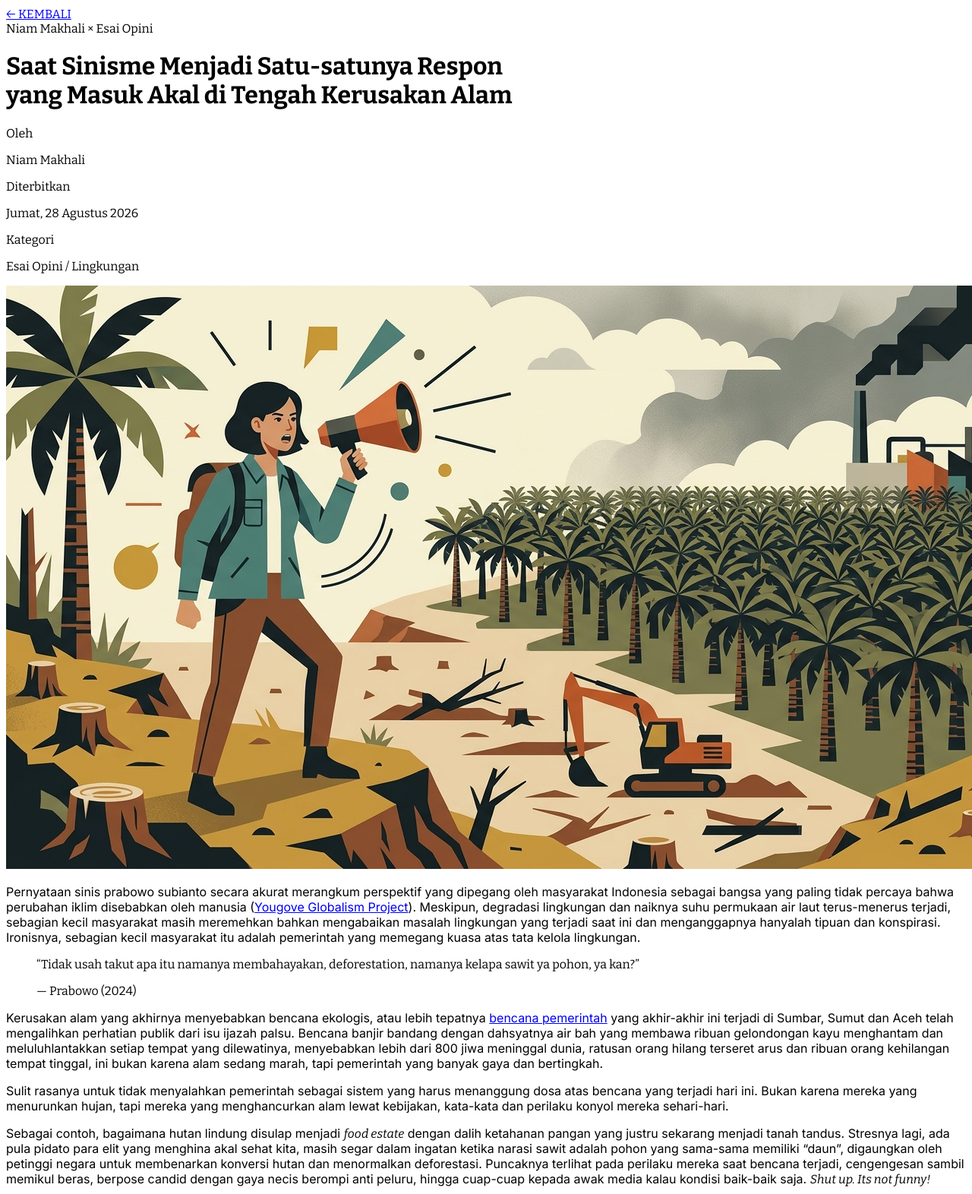
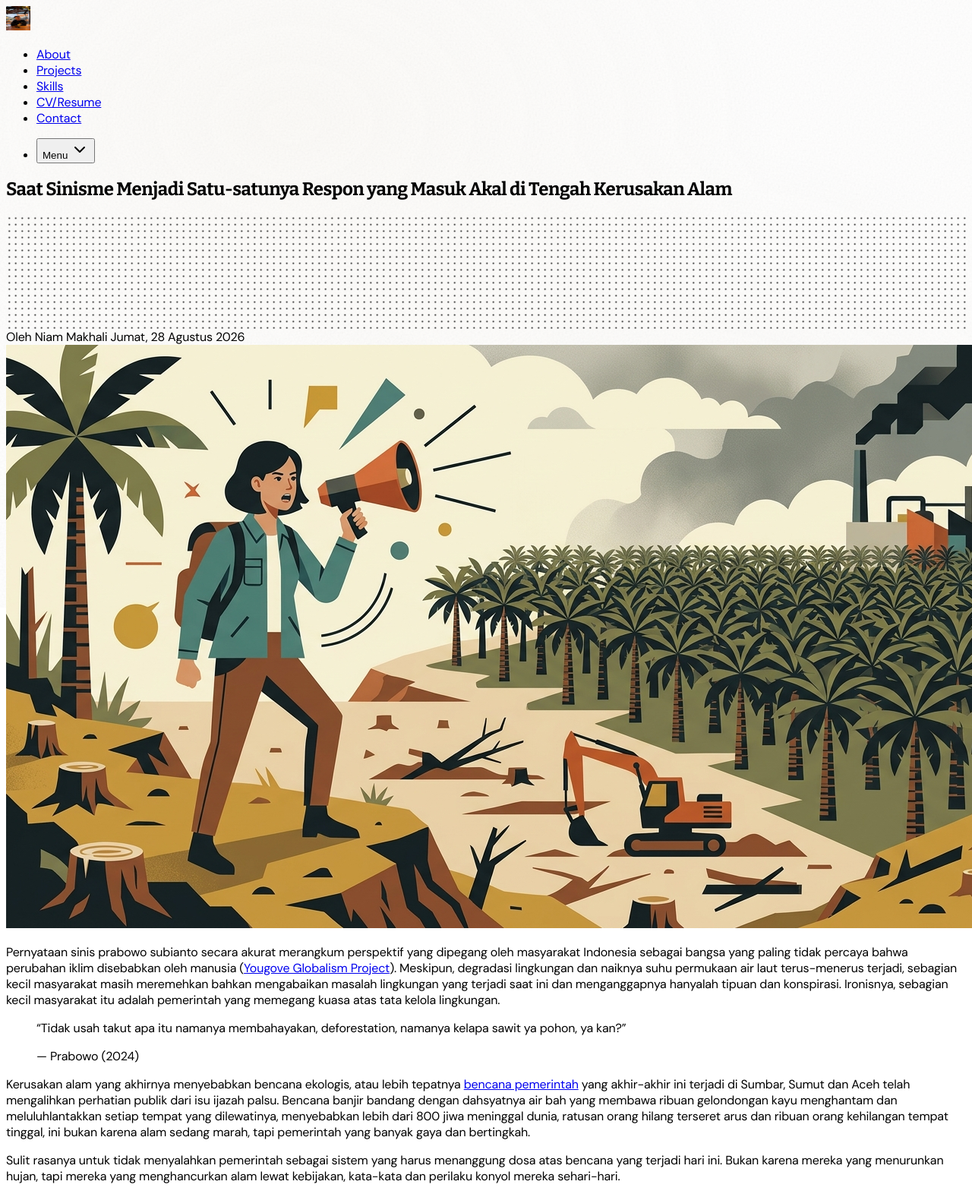
Before and after one commit to SG17-17/myportofolio, an Astro site: page /myportofolio/sinisme in a window 1280 px wide. Shown: the top 1572 px of the page at 76% size. Built offline with nearby package versions, Linux system fonts and the light colour scheme; Astro itself is replaced by a stand-in of ours.

Commit message:
Change layout to match the site's native About Me section

```diff
--- a/src/pages/sinisme.astro
+++ b/src/pages/sinisme.astro
@@ -1,120 +1,62 @@
 ---
-// Standalone page, completely bypassing Layout.astro to prevent conflicts
+import Layout from '../layouts/Layout.astro';
+import Section from '../components/Section.astro';
+import SectionTitle from '../components/SectionTitle.astro';
 ---
-<!DOCTYPE html>
-<html lang="id">
-<head>
-  <meta charset="UTF-8">
-  <meta name="viewport" content="width=device-width, initial-scale=1.0">
-  <title>Saat Sinisme Menjadi Satu-satunya Respon yang Masuk Akal - Niam Makhali</title>
-  <link rel="preconnect" href="https://fonts.googleapis.com">
-  <link rel="preconnect" href="https://fonts.gstatic.com" crossorigin>
-  <link href="https://fonts.googleapis.com/css2?family=Bitter:ital,wght@0,400;0,700;1,400&family=Inter:wght@400;600;700&display=swap" rel="stylesheet">
-  <!-- Tailwind is automatically injected by Astro -->
-</head>
-<body class="bg-[#f3f1eb] text-[#111111] font-sans m-0 p-0 antialiased selection:bg-orange-600 selection:text-white">
 
-  <!-- Navigation Header (Multatuli Style) -->
-  <nav class="w-full border-b-2 border-[#111111] bg-[#f3f1eb] sticky top-0 z-50">
-    <div class="max-w-7xl mx-auto px-4 h-16 flex items-center justify-between">
-      <a href={(import.meta.env.BASE_URL.endsWith('/') ? import.meta.env.BASE_URL.slice(0, -1) : import.meta.env.BASE_URL) + '/'} class="font-serif font-bold text-xl tracking-tight flex items-center gap-2 hover:opacity-70 transition-opacity">
-        ← KEMBALI
-      </a>
-      <div class="font-serif font-bold text-lg uppercase tracking-widest text-center flex-1 hidden md:block">
-        Niam Makhali <span class="text-orange-600 mx-2">×</span> Esai Opini
-      </div>
-      <div class="w-24"></div> <!-- Spacer for centering -->
-    </div>
-  </nav>
+<Layout title="Saat Sinisme Menjadi Satu-satunya Respon yang Masuk Akal - Niam Makhali">
+  <div class="pt-24">
+    <Section id="essay">
+      <SectionTitle>Saat Sinisme Menjadi Satu-satunya Respon yang Masuk Akal di Tengah Kerusakan Alam</SectionTitle>
 
-  <main class="min-h-screen pb-32">
-    <!-- Centered Title -->
-    <div class="max-w-[1000px] mx-auto px-6 pt-16 pb-12 text-center">
-      <h1 class="text-4xl md:text-5xl lg:text-[4rem] font-serif font-bold leading-[1.1] tracking-tight text-[#111111] balance-text">
-        Saat Sinisme Menjadi Satu-satunya Respon yang Masuk Akal di Tengah Kerusakan Alam
-      </h1>
+      <div class="mb-12 text-center text-muted-foreground text-sm font-medium uppercase tracking-widest flex items-center justify-center gap-4">
+        <span>Oleh Niam Makhali</span>
+        <span class="w-1.5 h-1.5 rounded-full bg-foreground"></span>
+        <span>Jumat, 28 Agustus 2026</span>
       </div>
 
-    <!-- 12-Column Grid Layout for Content -->
-    <div class="max-w-7xl mx-auto px-4 sm:px-6 lg:px-8 grid grid-cols-1 md:grid-cols-12 gap-x-8">
-
-      <!-- Left Column: Author and Metadata -->
-      <aside class="col-span-1 md:col-span-3 order-2 md:order-1 mt-12 md:mt-0 text-left md:text-right font-serif text-sm">
-        <div class="sticky top-32">
-          <div class="mb-6">
-            <p class="text-[#666666] mb-1 italic">Oleh</p>
-            <p class="font-bold text-[#111111] text-base">Niam Makhali</p>
-          </div>
-          <div class="mb-6">
-            <p class="text-[#666666] mb-1 italic">Diterbitkan</p>
-            <p class="text-[#111111] font-bold">Jumat, 28 Agustus 2026</p>
-          </div>
-          <div>
-            <p class="text-[#666666] mb-1 italic">Kategori</p>
-            <p class="text-[#111111] font-bold">Esai Opini / Lingkungan</p>
-          </div>
-        </div>
-      </aside>
-
-      <!-- Right Column: Hero Image and Article Body -->
-      <div class="col-span-1 md:col-span-9 order-1 md:order-2">
-
-        <!-- Hero Image -->
-        <div class="w-full mb-12 bg-white border-2 border-[#111111]">
+      <div class="w-full mb-12 rounded-lg overflow-hidden border-2 border-foreground shadow-[4px_4px_0_var(--foreground)]">
         <img
           src={(import.meta.env.BASE_URL.endsWith('/') ? import.meta.env.BASE_URL.slice(0, -1) : import.meta.env.BASE_URL) + "/images/sinisme_hero_image.jpg"}
           alt="Ilustrasi Sinisme Lingkungan"
-            class="w-full h-auto object-cover max-h-[600px]"
+          class="w-full h-auto object-cover max-h-[500px]"
         />
       </div>
 
-        <!-- Article Text -->
-        <article class="max-w-[720px] font-sans text-[1.125rem] leading-[1.8] text-[#111111]">
+      <article class="prose prose-lg max-w-none text-foreground dark:text-foreground prose-headings:text-foreground prose-a:text-foreground hover:prose-a:text-foreground/80 prose-blockquote:border-foreground prose-blockquote:bg-muted/30 prose-blockquote:py-4 prose-blockquote:px-6 prose-blockquote:text-lg prose-blockquote:not-italic prose-blockquote:font-medium">
 
-          <p class="mb-6">
-            Pernyataan sinis prabowo subianto secara akurat merangkum perspektif yang dipegang oleh masyarakat Indonesia sebagai bangsa yang paling tidak percaya bahwa perubahan iklim disebabkan oleh manusia (<a href="https://yougov.co.uk/international/articles/23168-about-yougov-cambridge-globalism-project" target="_blank" rel="noopener noreferrer" class="underline underline-offset-4 decoration-1 hover:text-orange-600 transition-colors">Yougove Globalism Project</a>). Meskipun, degradasi lingkungan dan naiknya suhu permukaan air laut terus-menerus terjadi, sebagian kecil masyarakat masih meremehkan bahkan mengabaikan masalah lingkungan yang terjadi saat ini dan menganggapnya hanyalah tipuan dan konspirasi. Ironisnya, sebagian kecil masyarakat itu adalah pemerintah yang memegang kuasa atas tata kelola lingkungan.
+        <p class="leading-relaxed">
+          Pernyataan sinis prabowo subianto secara akurat merangkum perspektif yang dipegang oleh masyarakat Indonesia sebagai bangsa yang paling tidak percaya bahwa perubahan iklim disebabkan oleh manusia (<a href="https://yougov.co.uk/international/articles/23168-about-yougov-cambridge-globalism-project" target="_blank" rel="noopener noreferrer">Yougove Globalism Project</a>). Meskipun, degradasi lingkungan dan naiknya suhu permukaan air laut terus-menerus terjadi, sebagian kecil masyarakat masih meremehkan bahkan mengabaikan masalah lingkungan yang terjadi saat ini dan menganggapnya hanyalah tipuan dan konspirasi. Ironisnya, sebagian kecil masyarakat itu adalah pemerintah yang memegang kuasa atas tata kelola lingkungan.
         </p>
 
-          <blockquote class="border-l-4 border-orange-600 bg-orange-50/50 py-4 px-6 my-10 font-serif text-[1.4rem] leading-relaxed italic text-[#111111]">
-            <p class="mb-4">“Tidak usah takut apa itu namanya membahayakan, deforestation, namanya kelapa sawit ya pohon, ya kan?”</p>
-            <span class="block text-right text-[0.9rem] font-sans font-bold not-italic text-[#666666] uppercase tracking-widest">— Prabowo (2024)</span>
+        <blockquote>
+          <p class="mb-2">“Tidak usah takut apa itu namanya membahayakan, deforestation, namanya kelapa sawit ya pohon, ya kan?”</p>
+          <span class="block text-right text-sm font-bold uppercase tracking-widest opacity-70">— Prabowo (2024)</span>
         </blockquote>
 
-          <p class="mb-6">Kerusakan alam yang akhirnya menyebabkan bencana ekologis, atau lebih tepatnya <a href="https://mojok.co/esai/bencana-alam-dibuat-negara-rakyat-yang-disuruh-jadi-munafik/" target="_blank" rel="noopener noreferrer" class="underline underline-offset-4 decoration-1 hover:text-orange-600 transition-colors">bencana pemerintah</a> yang akhir-akhir ini terjadi di Sumbar, Sumut dan Aceh telah mengalihkan perhatian publik dari isu ijazah palsu. Bencana banjir bandang dengan dahsyatnya air bah yang membawa ribuan gelondongan kayu menghantam dan meluluhlantakkan setiap tempat yang dilewatinya, menyebabkan lebih dari 800 jiwa meninggal dunia, ratusan orang hilang terseret arus dan ribuan orang kehilangan tempat tinggal, ini bukan karena alam sedang marah, tapi pemerintah yang banyak gaya dan bertingkah.</p>
+        <p class="leading-relaxed">Kerusakan alam yang akhirnya menyebabkan bencana ekologis, atau lebih tepatnya <a href="https://mojok.co/esai/bencana-alam-dibuat-negara-rakyat-yang-disuruh-jadi-munafik/" target="_blank" rel="noopener noreferrer">bencana pemerintah</a> yang akhir-akhir ini terjadi di Sumbar, Sumut dan Aceh telah mengalihkan perhatian publik dari isu ijazah palsu. Bencana banjir bandang dengan dahsyatnya air bah yang membawa ribuan gelondongan kayu menghantam dan meluluhlantakkan setiap tempat yang dilewatinya, menyebabkan lebih dari 800 jiwa meninggal dunia, ratusan orang hilang terseret arus dan ribuan orang kehilangan tempat tinggal, ini bukan karena alam sedang marah, tapi pemerintah yang banyak gaya dan bertingkah.</p>
 
-          <p class="mb-6">Sulit rasanya untuk tidak menyalahkan pemerintah sebagai sistem yang harus menanggung dosa atas bencana yang terjadi hari ini. Bukan karena mereka yang menurunkan hujan, tapi mereka yang menghancurkan alam lewat kebijakan, kata-kata dan perilaku konyol mereka sehari-hari.</p>
+        <p class="leading-relaxed">Sulit rasanya untuk tidak menyalahkan pemerintah sebagai sistem yang harus menanggung dosa atas bencana yang terjadi hari ini. Bukan karena mereka yang menurunkan hujan, tapi mereka yang menghancurkan alam lewat kebijakan, kata-kata dan perilaku konyol mereka sehari-hari.</p>
 
-          <p class="mb-6">Sebagai contoh, bagaimana hutan lindung disulap menjadi <em class="font-serif text-lg">food estate</em> dengan dalih ketahanan pangan yang justru sekarang menjadi tanah tandus. Stresnya lagi, ada pula pidato para elit yang menghina akal sehat kita, masih segar dalam ingatan ketika narasi sawit adalah pohon yang sama-sama memiliki “daun”, digaungkan oleh petinggi negara untuk membenarkan konversi hutan dan menormalkan deforestasi. Puncaknya terlihat pada perilaku mereka saat bencana terjadi, cengengesan sambil memikul beras, berpose candid dengan gaya necis berompi anti peluru, hingga cuap-cuap kepada awak media kalau kondisi baik-baik saja. <em class="font-serif text-lg">Shut up. Its not funny!</em></p>
+        <p class="leading-relaxed">Sebagai contoh, bagaimana hutan lindung disulap menjadi <em>food estate</em> dengan dalih ketahanan pangan yang justru sekarang menjadi tanah tandus. Stresnya lagi, ada pula pidato para elit yang menghina akal sehat kita, masih segar dalam ingatan ketika narasi sawit adalah pohon yang sama-sama memiliki “daun”, digaungkan oleh petinggi negara untuk membenarkan konversi hutan dan menormalkan deforestasi. Puncaknya terlihat pada perilaku mereka saat bencana terjadi, cengengesan sambil memikul beras, berpose candid dengan gaya necis berompi anti peluru, hingga cuap-cuap kepada awak media kalau kondisi baik-baik saja. <em>Shut up. Its not funny!</em></p>
 
-          <p class="mb-6">Tingkah-tingkah <em class="font-serif text-lg">unpredictable</em> itu akhirnya tidak hanya berdampak terhadap kerusakan alam, namun juga berdampak terhadap kondisi psikologis masyarakat yang akhirnya terejawantahkan sebagai sikap ketidakpercayaan terhadap motif dari upaya penanganan masalah lingkungan yang dilakukan oleh pemerintah hari ini. Kondisi psikologis itu terjadi karena masyarakat menganggap upaya tersebut adalah sia-sia, tidak tulus dan manipulatif. Masyarakat mungkin percaya bahwa kerusakan alam memang terjadi, namun mereka tidak percaya pada motif pemerintah untuk menyelesaikan masalah lingkungan, kondisi ini dalam psikologi lingkungan dikenal sebagai sinisme lingkungan (<em class="font-serif text-lg">enviromental cynicism</em>).</p>
+        <p class="leading-relaxed">Tingkah-tingkah <em>unpredictable</em> itu akhirnya tidak hanya berdampak terhadap kerusakan alam, namun juga berdampak terhadap kondisi psikologis masyarakat yang akhirnya terejawantahkan sebagai sikap ketidakpercayaan terhadap motif dari upaya penanganan masalah lingkungan yang dilakukan oleh pemerintah hari ini. Kondisi psikologis itu terjadi karena masyarakat menganggap upaya tersebut adalah sia-sia, tidak tulus dan manipulatif. Masyarakat mungkin percaya bahwa kerusakan alam memang terjadi, namun mereka tidak percaya pada motif pemerintah untuk menyelesaikan masalah lingkungan, kondisi ini dalam psikologi lingkungan dikenal sebagai sinisme lingkungan (<em>enviromental cynicism</em>).</p>
 
-          <p class="mb-6">Sinisme lingkungan lebih dari sekedar skeptisisme. Jika skeptisisme lahir dari keraguan akan fakta sains dan masih dapat untuk diyakinkan asal ada bukti, sinisme lingkungan justru lahir dari hilangnya harapan terhadap sistem. Masyarakat yang sinis tidak lagi percaya bahwa pemerintah memiliki integritas untuk memperbaikinya karena tingkah-tingkah konyol yang dilakukan selama ini dianggap sebagai kemunafikan, manipulatif dan penuh dengan motif pribadi. Kebangetannya lagi, sampai bencana terjadipun mereka masih melakukan tingkah-tingkah konyol itu.</p>
+        <p class="leading-relaxed">Sinisme lingkungan lebih dari sekedar skeptisisme. Jika skeptisisme lahir dari keraguan akan fakta sains dan masih dapat untuk diyakinkan asal ada bukti, sinisme lingkungan justru lahir dari hilangnya harapan terhadap sistem. Masyarakat yang sinis tidak lagi percaya bahwa pemerintah memiliki integritas untuk memperbaikinya karena tingkah-tingkah konyol yang dilakukan selama ini dianggap sebagai kemunafikan, manipulatif dan penuh dengan motif pribadi. Kebangetannya lagi, sampai bencana terjadipun mereka masih melakukan tingkah-tingkah konyol itu.</p>
 
-          <p class="mb-6">Tingkah-tingkah konyol itu tidak hanya memuakkan publik tapi juga merambah ke kondisi psikologis masyarakat Indonesia, menggerus kepercayaan publik, melumpuhkan aksi kolektif, menyebabkan bencana dan menghadirkan derita. Negara ini sedang sakit dan harus segera diobati. Sebab, perbaikan masalah lingkungan pada dasarnya menuntut aksi kolektif masyarakat, tanpa aksi kolektif, segala janji dan kebijakan hanyalah <em class="font-serif text-lg">omon-omon</em> belaka. Masyarakat berharap kepada pemerintah agar mampu memimpin, mengatur dan memberi teladan, bukan justru ikut merusak alam sembari merusak akal sehat dan mencederai moral ekologis masyarakat.</p>
+        <p class="leading-relaxed">Tingkah-tingkah konyol itu tidak hanya memuakkan publik tapi juga merambah ke kondisi psikologis masyarakat Indonesia, menggerus kepercayaan publik, melumpuhkan aksi kolektif, menyebabkan bencana dan menghadirkan derita. Negara ini sedang sakit dan harus segera diobati. Sebab, perbaikan masalah lingkungan pada dasarnya menuntut aksi kolektif masyarakat, tanpa aksi kolektif, segala janji dan kebijakan hanyalah <em>omon-omon</em> belaka. Masyarakat berharap kepada pemerintah agar mampu memimpin, mengatur dan memberi teladan, bukan justru ikut merusak alam sembari merusak akal sehat dan mencederai moral ekologis masyarakat.</p>
 
-          <p class="mb-6">Fenomena sinisme lingkungan ini merupakan akibat dari bobroknya sistem kekuasaan dalam mengelola lingkungan. Meminjam pendapat dari Prof. Gerry van Klinken dalam buku “bacaan bumi” menyebut kondisi ini sebagai <em class="font-serif text-lg">Ecological Imperialism</em>, dimana pemerintah dan elit ekonomi bersekongkol menggunakan narasi pembangunan untuk memperluas kontrol atas sumber daya alam. Hal ini diciptakan untuk menutup ruang bagi partisipasi publik. Dalam konsep Ulrich Beck seorang sosiolog Jeman, intitusi modern seringkali menciptakan kerusakan lingkungan tetapi secara sadar menyangkal tanggung jawab atas dampaknya.</p>
+        <p class="leading-relaxed">Fenomena sinisme lingkungan ini merupakan akibat dari bobroknya sistem kekuasaan dalam mengelola lingkungan. Meminjam pendapat dari Prof. Gerry van Klinken dalam buku “bacaan bumi” menyebut kondisi ini sebagai <em>Ecological Imperialism</em>, dimana pemerintah dan elit ekonomi bersekongkol menggunakan narasi pembangunan untuk memperluas kontrol atas sumber daya alam. Hal ini diciptakan untuk menutup ruang bagi partisipasi publik. Dalam konsep Ulrich Beck seorang sosiolog Jeman, intitusi modern seringkali menciptakan kerusakan lingkungan tetapi secara sadar menyangkal tanggung jawab atas dampaknya.</p>
 
-          <p class="mb-6">Selain suka bersilat lidah, pemerintah juga gemar berkilat tanggung jawab. Ironis, ketika pemerintah yang seharusnya menjadi pelindung justru bersekongkol menjadi perusak. Rakyat kecewa, namun tak berdaya karena kerusakan ini dilindungi undang-undang. Kekonyolan kekuasaan ini kelak akan berhadapan dengan hukum alam yang tak kan pernah bisa disuap sebab bencana tidak mengenal kasta dan batas administratif. Pada akhirnya ketika hutan habis ditebang, ikan habis di tangkap, dan sungai tak lagi mengalir, maka manusia akan sadar bahwa uang tidak bisa dimakan.</p>
+        <p class="leading-relaxed">Selain suka bersilat lidah, pemerintah juga gemar berkilat tanggung jawab. Ironis, ketika pemerintah yang seharusnya menjadi pelindung justru bersekongkol menjadi perusak. Rakyat kecewa, namun tak berdaya karena kerusakan ini dilindungi undang-undang. Kekonyolan kekuasaan ini kelak akan berhadapan dengan hukum alam yang tak kan pernah bisa disuap sebab bencana tidak mengenal kasta dan batas administratif. Pada akhirnya ketika hutan habis ditebang, ikan habis di tangkap, dan sungai tak lagi mengalir, maka manusia akan sadar bahwa uang tidak bisa dimakan.</p>
 
       </article>
 
+      <div class="mt-16 text-center">
+        <a href={(import.meta.env.BASE_URL.endsWith('/') ? import.meta.env.BASE_URL.slice(0, -1) : import.meta.env.BASE_URL) + '/'} class="inline-flex items-center justify-center px-6 py-3 border-2 border-foreground text-foreground font-bold uppercase tracking-widest text-sm hover:bg-foreground hover:text-background transition-colors">
+          ← Kembali ke Beranda
+        </a>
       </div>
+    </Section>
   </div>
-  </main>
-</body>
-</html>
-
-<style>
-  .balance-text {
-    text-wrap: balance;
-  }
-
-  /* Apply exact fonts */
-  html, body {
-    font-family: 'Inter', sans-serif;
-  }
-
-  h1, h2, h3, h4, h5, h6, .font-serif {
-    font-family: 'Bitter', serif;
-  }
-</style>
+</Layout>
```
Lines whose indentation alone changed are shown as unchanged.
